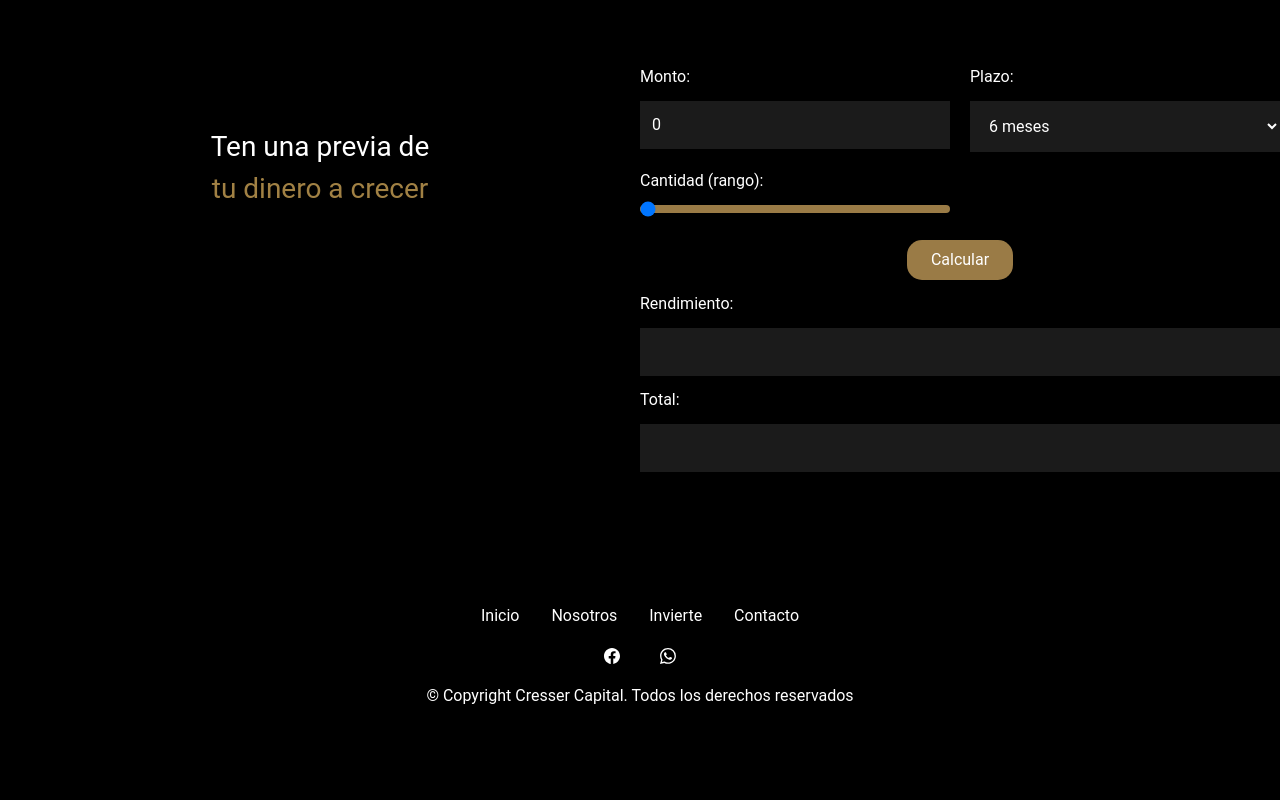
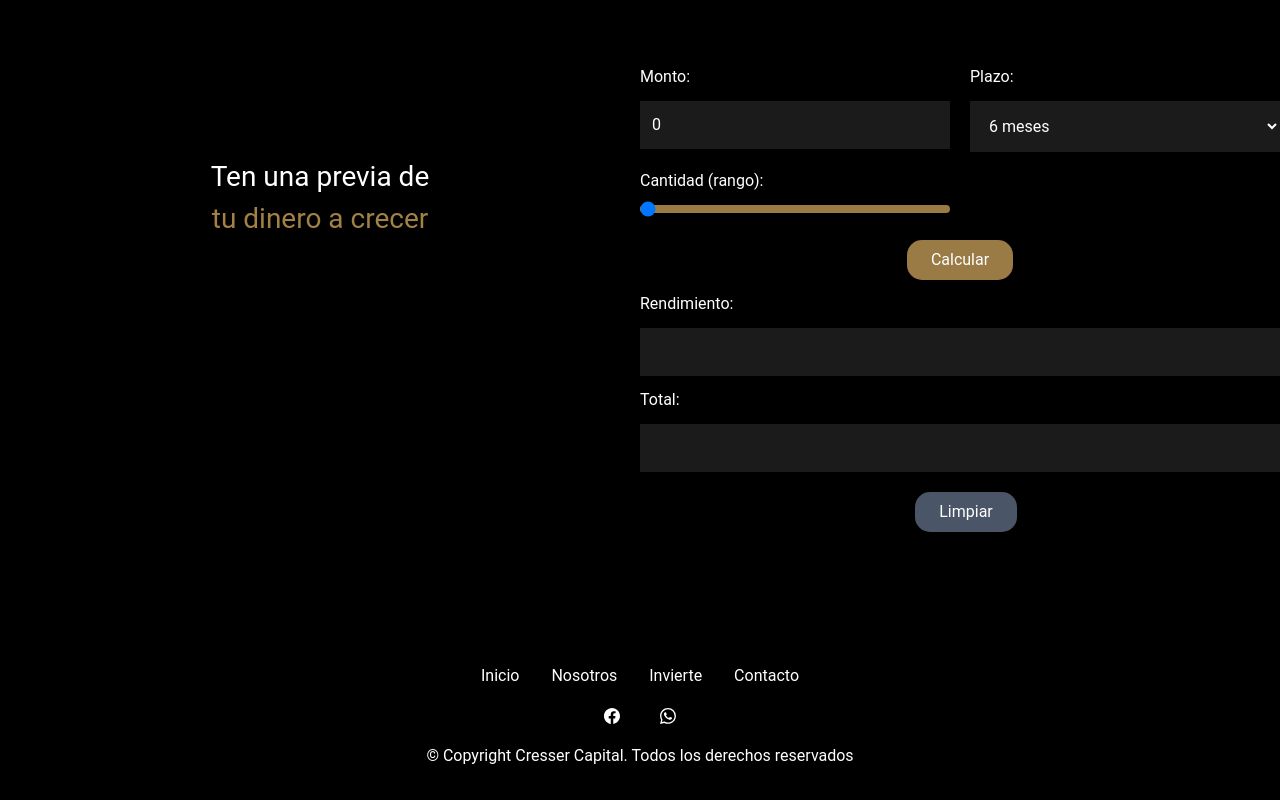
Before and after one commit to AngelLuna17-code/CRESSER-CAPITAL, a React (Create React App) app: page / in a window 1280 px wide. Shown: the part 4308-5108 px from the top of the page. Before the commit the page ends 5048 px from the top, so only its background shows below. Built offline with nearby package versions, Linux system fonts and the light colour scheme.

Commit message:
restando decimales en resultados

```diff
--- a/src/components/calculator.jsx
+++ b/src/components/calculator.jsx
@@ -52,17 +52,17 @@ function Calculator() {
       let maxTotal;
       switch (plazo) {
         case '6':
-          totalr = amount * 0.074;
-          totalt = parseFloat(amount) + parseFloat(totalr);
-          maxTotal = 100000 + 100000 * 0.18;
+          totalr = (amount * 0.074).toFixed(2);
+          totalt = (parseFloat(amount) + parseFloat(totalr)).toFixed(2);
+          maxTotal = (100000 + 100000 * 0.18).toFixed(2);
           setRendimiento(totalr);
           setTotal(totalt);
           animateFill((totalt / maxTotal) * 100);
           break;
         case '12':
-          totalr = amount * 0.18;
-          totalt = parseFloat(amount) + parseFloat(totalr);
-          maxTotal = 100000 + 100000 * 0.18;
+          totalr = (amount * 0.18).toFixed(2);
+          totalt = (parseFloat(amount) + parseFloat(totalr)).toFixed(2);
+          maxTotal = (100000 + 100000 * 0.18).toFixed(2);
           setRendimiento(totalr);
           setTotal(totalt);
           animateFill((totalt / maxTotal) * 100);
@@ -85,6 +85,14 @@ function Calculator() {
         return prevPercentage + 1;
       });
     }, 10);
+  };
+
+  const handleReset = () => {
+    setAmount(0);
+    setPlazo('6');
+    setRendimiento('');
+    setTotal('');
+    setFillPercentage(0);
   };
 
   return (
@@ -188,6 +196,15 @@ function Calculator() {
             />
           </div>
           {/* Total */}
+          {/* Button limpiar */}
+          <div className='flex items-center justify-center mt-5'>
+            <button
+              className='bg-[#4a5568] hover:bg-[#2c3344] text-white px-6 py-2 rounded-[15px] ml-3'
+              onClick={handleReset}>
+              Limpiar
+            </button>
+          </div>
+          {/* Button limpiar */}
         </div>
         {/* Calculadora */}
       </div>
```
